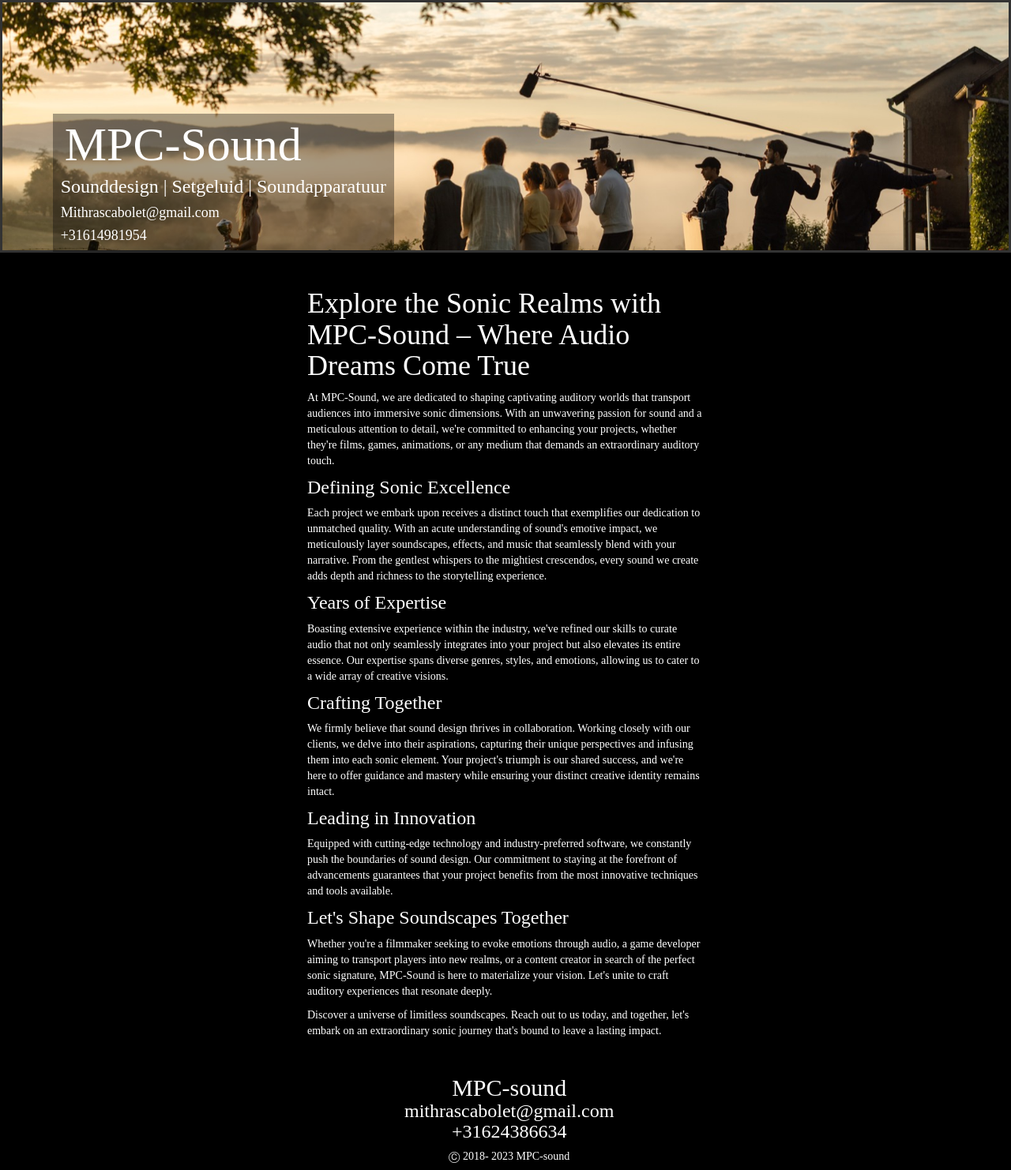
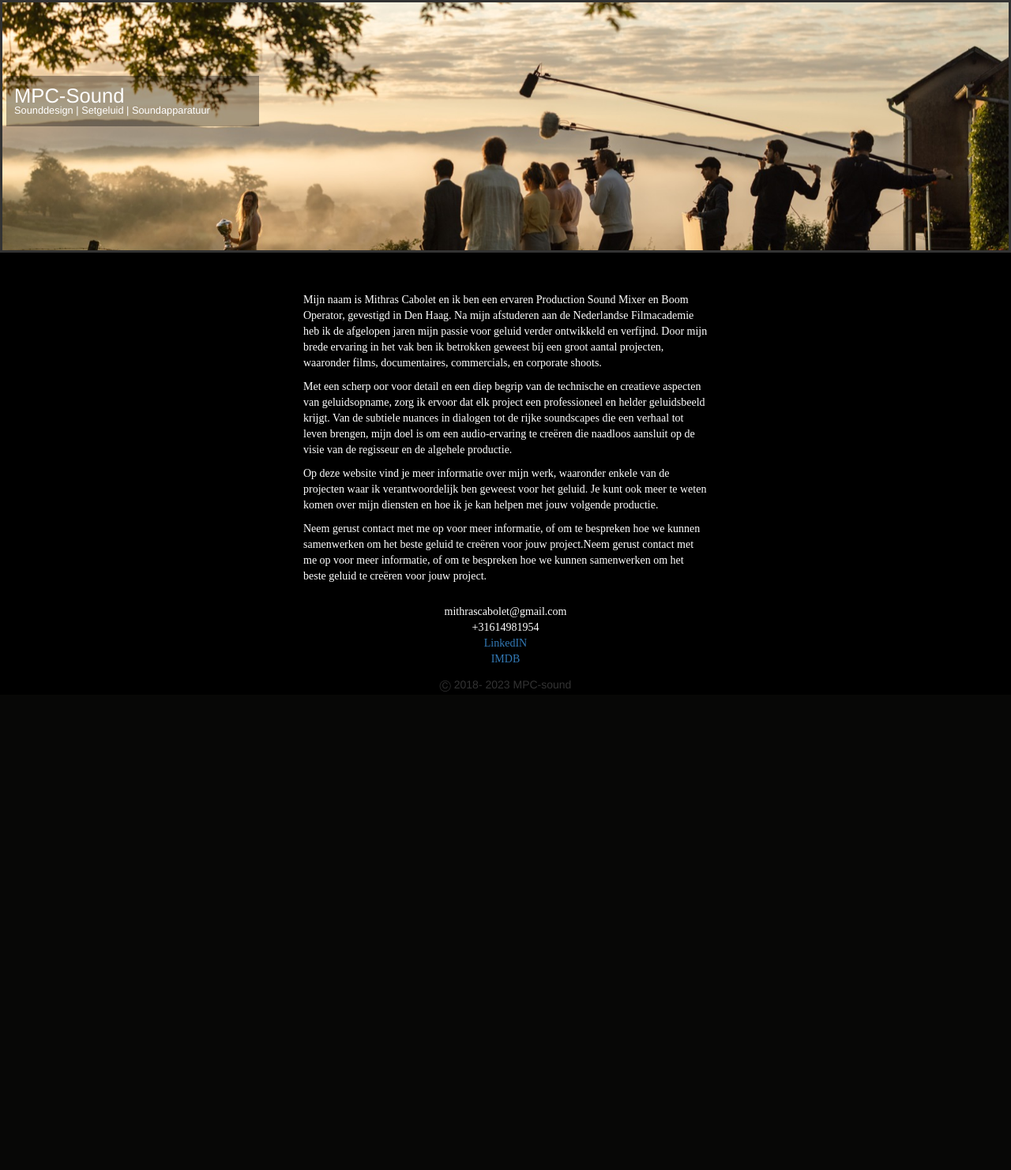
Before and after one commit to Nandjii/website_Mithras, a Flask app: page / in a window 1280 px wide. Shown: the whole page at 79% size. After the commit the page ends 876 px from the top, so only its background shows below. Run offline with Flask 3, Linux system fonts and the light colour scheme; data that the repository does not hold is empty; some libraries are stand-ins or nearby versions.

Commit message:
overhaul added moving posters and adjustable divs

```diff
--- a/main.py
+++ b/main.py
@@ -64,7 +64,7 @@ def calculate_rows():
         5: remainder_5,
         6: remainder_6
       }
-
+    print(remainder_dict)
     if remainder_4 == 0:
         return 4
     elif remainder_5 == 0:
@@ -72,7 +72,8 @@ def calculate_rows():
     elif remainder_6 == 0:
         return 6
     else:
-        best_num_columns = max(remainder_dict, key=remainder_dict.get)
+        best_num_columns = min(remainder_dict, key=remainder_dict.get)
+        print(best_num_columns)
         return best_num_columns
 
 
@@ -96,10 +97,16 @@ def image_cover():
 
 @app.route("/")
 def home():
-    projects_data = fetch_projects()
+    num_rows = 2
+    num_colums = calculate_rows()
+    projects = fetch_projects()
 
-    num_colums = calculate_rows()
-    return render_template("index.html", projects=projects_data, num_colums=num_colums)
+    row_1 = fetch_projects()[:num_colums]
+    row_2 = fetch_projects()[num_colums:-1]
+    projects_data = [row_1, row_2]
+    return render_template("index.html", projects=projects_data,
+                                         num_comumns=num_colums,
+                                         num_rows=num_rows)
 
 
 @app.route("/add", methods=["GET", "POST"])
@@ -130,4 +137,5 @@ def add():
 
 
 if __name__ == "__main__":
+    print(calculate_rows())
     app.run(debug=True)
--- a/static/css/styles.css
+++ b/static/css/styles.css
@@ -35,40 +37,70 @@
 	 text-overflow: ellipsis;
 }
 
+/* Responsive Top Bar */
 .top-bar {
     position: relative;
+    display: flex;
     align-items: center; /* Vertically centers content */
     justify-content: flex-start;
-    width: 100%;
-    height: 40%;
+    width: 100vw;; /* Full width of the viewport */
+    min-height: 25vw; /* Set height to maintain aspect ratio (adjust as necessary) */
     padding: 5px;
     border: 3px solid;
     background: #000;
     background-image: url("/image/cover.jpg");
-    background-size: cover; /* Adjust how the image covers the div */
-    background-repeat: no-repeat; /* Prevent the image from repeating */
-    background-position: center; /* Position the image at the center of the div */
+    background-size: cover; /* Ensure the background image covers the div */
+    background-repeat: no-repeat;
+    background-position: center;
+}
+
+/* Top Bar Text with Responsive Behavior */
+.top-bar-text {
+    background-color: rgba(0,0,0, 0.35) !important;
+    color: #fff; /* Make sure text is visible against the background */
+    position: absolute;
+    top: 10 vh;
+    transform: translateY(-50%); /* Center the text vertically */
+    padding-left: 10px;
+    padding-right: 10px;
+    width: clamp(15px, 25vw, 50vw);
+    aspect-ratio: 5 / 1;
 
 }
 
-.top-bar-text {
-    background-color: rgba(0,0,0, 0.35); !important
-    color: #000;
-    position: absolute;
-    top: 45%;
-    left: 5%;
-    transform: translateY( 10%, -50%);
-    padding-left: 10px;
-    padding-right: 10px;
+.top-bar-title {
+    transform: translateY(40%);
+     font-size: clamp(10px, 2vw, 100px);
+     margin: 0;
+
 }
 
+.top-bar-service {
+    transform: translateY(65%);
+    font-size: clamp(5px, 1vw, 50px);
+    margin: 0;
+}
+
+
+/* Top Bar Info with Responsive Behavior */
 .top-bar-info {
-    color: #000;
-    position: absolute;
-    top: 0;
-    right: 0;
-    padding-right: 10px;
+    color: #fff;
+    position: relative;
+    width: 25vw;
+    height: calc(25vw / 4);
+    font-size:
 }
+
+/* Media query for very small screens */
+@media (max-width: 600px) {
+    .top-bar {
+        height: calc(100vw * 0.35); /* Increase height for small screens */
+    }
+    .top-bar-text {
+        font-size: calc(14px + 0.4vw); /* Adjust font size for smaller screens */
+    }
+}
+
 
 .cover {
     height: 25%;
@@ -154,24 +190,67 @@
     align-items: center;
 }
 
+.contact_info {
+    margin-top: 15px;
+    margin-left: 30%;
+    width: 40%;
+    height: 100hv;
+    display: flex;
+    justify-content: center;
+    align-items: center;
+    text-align: center;
+}
+
+.item_info {
+    margin: 0;
+}
+
 #lower_info {
     margin: 0;
 }
 
 .lowest {
-    margin-top: 40px;
-    text-align: center;
-    max-width: 40%;
-    position: absolute;
-    left: 40%;
+    margin-top: 10px;
+    display: flex;
+    justify-content: center;
+    align-items: center;
 }
 
-.block {
-    padding-top: 142%; /* 4/3 aspect ratio (4 / 3 * 100) */
-    position: relative;
-    background-color: #ccc;
-    overflow: hidden;
+
+
+.column-illusion {
+
+    display: grid;
+    background: #000;
+    position: 150%
+
 }
+
+
+
+@keyframes moveBlocks {
+    0% {
+        transform: translateX(0); /* Start in the visible viewport */
+    }
+    100% {
+        transform: translateX(-100vw); /* Move completely out of view */
+    }
+}
+
+/* Keyframes to make the card scroll and reappear */
+
+@keyframes scrollCard {
+    0% {
+        transform: translateX(0vw); /* Start off-screen to the right */
+    }
+    100% {
+        transform: translateX(-100%); /* Move to the left off-screen */
+    }
+}
+
+
+
+
 
 .content {
     background: #000;
@@ -418,3 +509,95 @@ img {
   vertical-align: middle !important;
   height: 25%;
 }
+
+
+
+/* General styles */
+
+
+/* Container for scrolling blocks */
+.grid-container {
+    display: flex;
+    justify-content: flex-start;
+    align-items: center;
+    overflow: hidden; /* Ensure blocks that go out of view are hidden */
+
+}
+
+/* The column that contains all blocks */
+.column {
+    display: flex;
+    position: relative;
+    width: 200%; /* Fit content (since it's a repeated loop) */
+
+}
+
+/* Each block that will scroll */
+.block-1 {
+    width: 20vw; /* Width relative to viewport width */
+    height: calc(20vw * 1.40); /* 4:3 ratio, height is 75% of the width */
+    background-color: lightblue;
+    display: flex;
+    justify-content: center;
+    align-items: center;
+    font-size: 1.2em;
+    color: black;
+    position: relative;
+    padding-top: 0;
+}
+
+
+.block-0 {
+    width: 20vw; /* Width relative to viewport width */
+    height: calc(20vw * 1.40); /* 4:3 ratio, height is 75% of the width */
+    background-color: lightblue;
+    display: flex;
+    justify-content: center;
+    align-items: center;
+    font-size: 1.2em;
+    color: black;
+    position: relative;
+    padding-top: 0;
+}
+
+/* Ensures images fit well within blocks */
+.block img {
+    max-width: 100%;
+    height: auto;
+}
+
+
+
+/* Keyframes for scrolling effect */
+@keyframes scroll-forward  {
+    0% {
+        transform: translateX(0vw); /* Start at original position */
+    }
+    100% {
+        transform: translateX(-50%); /* Move entire content left by half of its width */
+    }
+}
+
+@keyframes scroll-backward {
+    0% {
+        transform: translateX(-50%); /* Start at original position */
+    }
+    100% {
+        transform: translateX(0%); /* Move entire content left by half of its width */
+    }
+}
+
+/* Apply animation based on class */
+.column.column-0 {
+    animation: scroll-forward 180s linear infinite;
+}
+
+.column.column-1 {
+    animation: scroll-backward 240s linear infinite;
+}
+
+
+
+.column.column-2 {
+    animation: scroll-forward 120s linear infinite;
+}
--- a/templates/index.html
+++ b/templates/index.html
@@ -17,17 +17,28 @@
 
 <div class="top-bar">
     <div class="top-bar-text">
-        <h1 class="text" id="title">MPC-Sound</h1>
-        <h3 class="text" id="functions">Sounddesign | Setgeluid | Soundapparatuur</h3>
-        <h4 class="text">Mithrascabolet@gmail.com</h4>
-        <h4 class="text">+31614981954</h4>
+        <h1 class="top-bar-title">MPC-Sound</h1>
+        <h3 class="top-bar-service">Sounddesign | Setgeluid | Soundapparatuur</h3>
     </div>
 </div>
 
+ {% for i in range(num_rows) %}
     <div class="grid-container">
-    <div class="column" style="grid-template-columns: repeat(6, 1fr);">
-    {% for project in projects %}
-        <div class="block">
+        <div class="column column-{{ i }}" style="grid-template-columns: repeat({{ num_columns }}, 1fr);">
+            <!-- Original set of blocks -->
+            {% for project in projects[i] %}
+                <div class="block-{{ i }}">
+                    <div class="content">
+                        <a href="{{ project[-1] }}">
+                            <img src="{{ url_for('image_route', ident=project[0]) }}" alt="">
+                        </a>
+                    </div>
+                </div>
+            {% endfor %}
+
+            <!-- Duplicated set of blocks for seamless looping -->
+            {% for project in projects[i] %}
+                <div class="block-{{ i }}">
                     <div class="content">
                         <a href="{{ project[-1] }}">
                             <img src="{{ url_for('image_route', ident=project[0]) }}" alt="">
@@ -37,97 +48,62 @@
             {% endfor %}
         </div>
     </div>
+{% endfor %}
+
+
 
 <div class="intro_container">
     <article class="text" id="intro">
-        <h1 class="item">Explore the Sonic Realms with MPC-Sound – Where Audio Dreams Come True</h1>
-        <p class="item">
-            At MPC-Sound, we are dedicated to shaping captivating auditory worlds that transport audiences into
-            immersive sonic dimensions. With an unwavering passion for sound and a meticulous attention to detail,
-            we're committed to enhancing your projects, whether they're films, games, animations, or any medium that
-            demands an extraordinary auditory touch.
-        </p >
-        <h3 class="item">Defining Sonic Excellence</h3>
-        <p class="item">
-            Each project we embark upon receives a distinct touch that exemplifies our dedication to unmatched
-            quality. With an acute understanding of sound's emotive impact, we meticulously layer soundscapes,
-            effects, and music that seamlessly blend with your narrative. From the gentlest whispers to the
-            mightiest crescendos, every sound we create adds depth and richness to the storytelling experience.
+        <h1 class="item"></h1>
+            <p class="text-intro">
+                Mijn naam is Mithras Cabolet en ik ben een ervaren Production Sound Mixer en Boom Operator, gevestigd in
+                Den Haag. Na mijn afstuderen aan de Nederlandse Filmacademie heb ik de afgelopen jaren mijn passie voor
+                geluid verder ontwikkeld en verfijnd. Door mijn brede ervaring in het vak ben ik betrokken geweest bij een
+                groot aantal projecten, waaronder films, documentaires, commercials, en corporate shoots.
             </p>
-        <h3 class="item">Years of Expertise</h3>
-        <p class="item">
-            Boasting extensive experience within the industry, we've refined our skills to curate audio that not only
-            seamlessly integrates into your project but also elevates its entire essence. Our expertise spans diverse
-            genres, styles, and emotions, allowing us to cater to a wide array of creative visions.
+            <p class="text-intro">
+                Met een scherp oor voor detail en een diep begrip van de technische en creatieve aspecten van geluidsopname,
+                zorg ik ervoor dat elk project een professioneel en helder geluidsbeeld krijgt. Van de subtiele nuances in
+                dialogen tot de rijke soundscapes die een verhaal tot leven brengen, mijn doel is om een audio-ervaring te
+                creëren die naadloos aansluit op de visie van de regisseur en de algehele productie.
             </p>
-        <h3 class="item">Crafting Together</h3>
-        <p class="item">
-            We firmly believe that sound design thrives in collaboration. Working closely with our clients, we delve
-            into their aspirations, capturing their unique perspectives and infusing them into each sonic element.
-            Your project's triumph is our shared success, and we're here to offer guidance and mastery while ensuring
-            your distinct creative identity remains intact.
+             <p class="text-intro">
+               Op deze website vind je meer informatie over mijn werk, waaronder enkele van de projecten waar ik
+                 verantwoordelijk ben geweest voor het geluid. Je kunt ook meer te weten komen over mijn diensten en hoe
+                 ik je kan helpen met jouw volgende productie.
             </p>
-        <h3 class="item">Leading in Innovation</h3>
-        <p class="item">
-            Equipped with cutting-edge technology and industry-preferred software, we constantly push the boundaries of
-            sound design. Our commitment to staying at the forefront of advancements guarantees that your project
-            benefits from the most innovative techniques and tools available.
+            <p>
+                Neem gerust contact met me op voor meer informatie, of om te bespreken hoe we kunnen samenwerken om het
+                beste geluid te creëren voor jouw project.Neem gerust contact met me op voor meer informatie, of om te
+                bespreken hoe we kunnen samenwerken om het beste geluid te creëren voor jouw project.
             </p>
-        <h3 class="item">Let's Shape Soundscapes Together</h3>
-        <p class="item">
-            Whether you're a filmmaker seeking to evoke emotions through audio, a game developer aiming to transport
-            players into new realms, or a content creator in search of the perfect sonic signature, MPC-Sound is here
-            to materialize your vision. Let's unite to craft auditory experiences that resonate deeply.
+        <div class="contact_info">
+            <article>
+                <p class="item_info">
+                    mithrascabolet@gmail.com
                 </p>
-        <p class="item">
-            Discover a universe of limitless soundscapes. Reach out to us today, and together, let's embark on an
-            extraordinary sonic journey that's bound to leave a lasting impact.
+                <p class="item_info">
+                    +31614981954
                 </p>
+                <p class="item_info" >
+                    <a href="https://www.linkedin.com/in/mithras-cabolet/">LinkedIN</a>
+                </p>
+                <p class="item_info" >
+                    <a href="https://www.imdb.com/name/nm9727227/?ref_=nv_sr_srsg_0_tt_0_nm_2_in_0_q_mithras%2520cabolet">
+                        IMDB
+                    </a>
+                </p>
+            </article>
+
+            </div>
     </article>
 </div>
 
 <div class="lowest">
-    <h2 class="text" id="lower_info">MPC-sound</h2>
-    <h3 class="text" id="lower_info">mithrascabolet@gmail.com</h3>
-    <h3 class="text" id="lower_info">+31624386634</h3>
-    <h5 class="text">Ⓒ 2018- 2023 MPC-sound</h5>
+<!--    <h3 class="item" >mithrascabolet@gmail.com</h3>-->
+<!--    <h3 class="item" id="lower_info">+31624386634</h3>-->
+    <h5 class="item">Ⓒ 2018- 2023 MPC-sound</h5>
 </div>
 
-<!--{% for project1, project2 in projects|batch(2, false)  %}-->
-<!--    {% if project2[0] is defined %}-->
-<!--        <div class="container">-->
-<!--            <div class="row">-->
-<!--                <div class="col-md-6">-->
-<!--                  <div class="card">-->
-<!--                    <div class="front" style="background-image: url('{{ url_for('image_route', ident=project1[0]) }}');">-->
-<!--                        <p class="large"> {{ project1[0] }}</p>-->
-<!--                    </div>-->
-<!--                  </div>-->
-<!--                </div>-->
-<!--                <div class="col-md-6">-->
-<!--                  <div class="card">-->
-<!--                    <div class="front" style="background-image: url('{{ url_for('image_route', ident=project2[0]) }}');">-->
-<!--                      <p class="large"> {{ project2[0] }}</p>-->
-<!--                    </div>-->
-<!--                  </div>-->
-<!--                </div>-->
-<!--            </div>-->
-<!--        </div>-->
-<!--    {% else %}-->
-<!--        <div class="container">-->
-<!--            <div class="row">-->
-
-<!--                <div class="col-md-6 justify-content-center align-items-center">-->
-<!--                  <div class="card1">-->
-<!--                    <div class="front" style="background-image: url('{{ url_for('image_route', ident=project1[0]) }}');">-->
-<!--                        <p class="large"> {{ project1[0] }}</p>-->
-<!--                    </div>-->
-<!--                  </div>-->
-<!--                </div>-->
-
-<!--            </div>-->
-<!--        </div>-->
-<!--    {% endif %}-->
-<!--{% endfor %}-->
 
 {% endblock %}
```
Also changed, not shown: other parts of static/css/styles.css (+35 -17 lines). Lines whose indentation alone changed are shown as unchanged.
